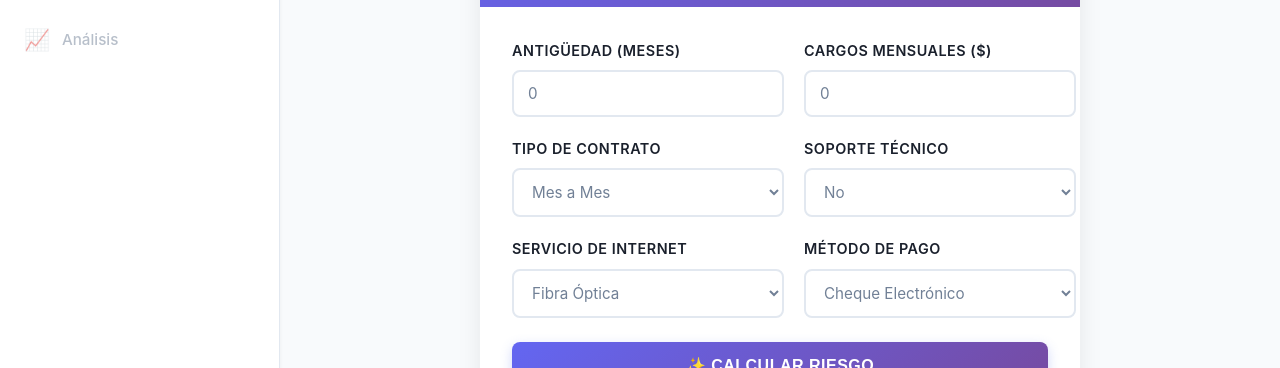
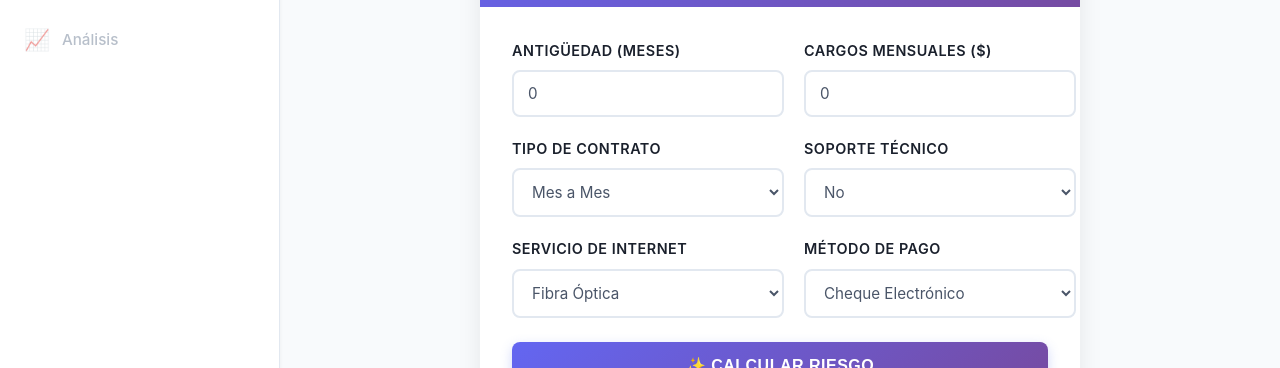
Before and after one commit to TheDanilore/churn-insight-project, a Vue app in the folder frontend/: page /churn in a window 1280 px wide. Shown: the part 288-656 px from the top of the page. Built offline with nearby package versions, Linux system fonts and the light colour scheme; no server answers.

Commit message:
input color from tertiary to secondary in churnform

```diff
--- a/frontend/src/components/ChurnForm.vue
+++ b/frontend/src/components/ChurnForm.vue
@@ -249,7 +249,7 @@ select {
   transition: all 0.2s;
   background-color: var(--bg-white);
   font-family: inherit;
-  color: var(--text-tertiary);
+  color: var(--text-secondary);
 }
 
 input:focus,
```
